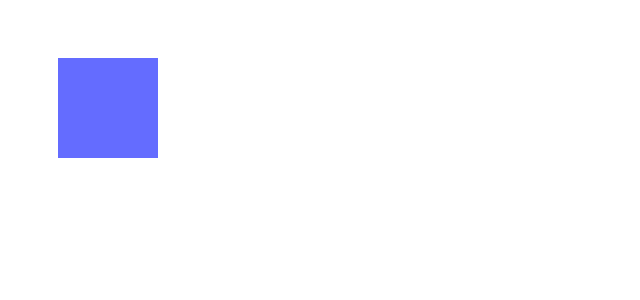
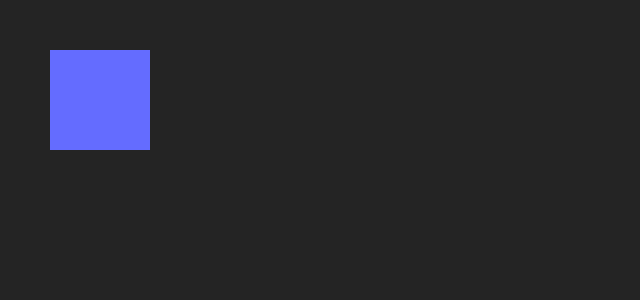
Before and after one commit to thinkricardo/spectre, a React (Vite) app in the folder apps/frontend/: page / in a window 1280 px wide. Shown: the top 300 px of the page, without its empty margins (0-640 px from the left). Built offline with nearby package versions, Linux system fonts and the light colour scheme.

Commit message:
feat(frontend): set app to use entire viewport

```diff
--- a/apps/frontend/src/styles.scss
+++ b/apps/frontend/src/styles.scss
@@ -1 +1,16 @@
-/* You can add global styles to this file, and also import other style files */
+html,
+body {
+  height: 100%;
+  width: 100%;
+
+  margin: 0;
+  padding: 0;
+
+  background-color: #242424;
+}
+
+#root,
+svg {
+  height: 100%;
+  width: 100%;
+}
```
